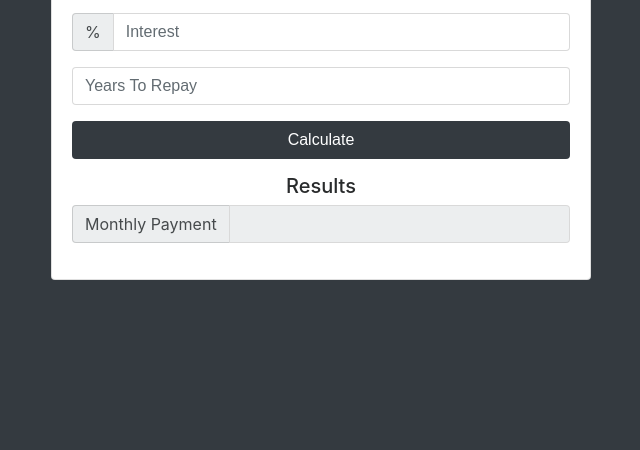
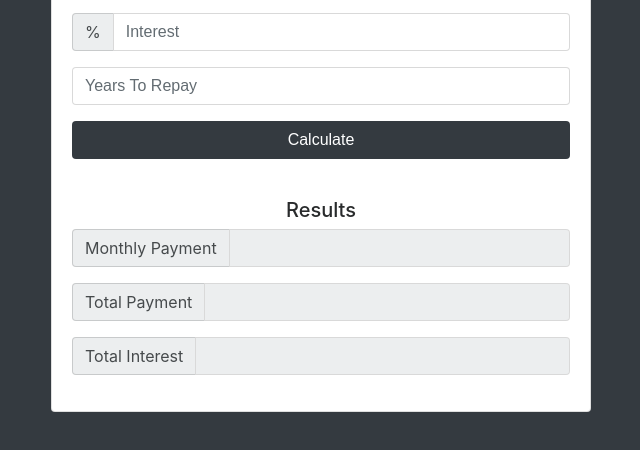
Before and after one commit to Carlito1113/LoanCalculator, a plain HTML site: page index.html in a window 1280 px wide. Shown: the part 178-628 px from the top of the page, without its empty margins (319-959 px from the left). Drawn offline with nearby package versions, Linux system fonts and the light colour scheme.

Commit message:
completed the UI setup

```diff
--- a/index.html
+++ b/index.html
@@ -38,14 +38,31 @@
                 </div>
               </form>
               <!-- LOADER HERE -->
+              <!-- <div id="loading">
+                <img src="img/loading.gif" alt="loading wheel">
+              </div> -->
               <!-- RESULTS -->
-              <div id="results">
-                <h5>Results</h5>
+              <div id="results" class="pt-4">
+              <h5>Results</h5>
               </div>
               <div class="form-group">
                 <div class="input-group">
                   <span class="input-group-addon">Monthly Payment</span>
                   <input type="number" class="form-control" id="monthly-payment" disabled>
+                </div>
+              </div>
+
+              <div class="form-group">
+                <div class="input-group">
+                  <span class="input-group-addon">Total Payment</span>
+                  <input type="number" class="form-control" id="total-payment" disabled>
+                </div>
+              </div>
+
+              <div class="form-group">
+                <div class="input-group">
+                  <span class="input-group-addon">Total Interest</span>
+                  <input type="number" class="form-control" id="total-interest" disabled>
                 </div>
               </div>
             </div>
@@ -57,6 +74,6 @@
 
     <link rel="stylesheet" href="https://maxcdn.bootstrapcdn.com/bootstrap/4.0.0-alpha.6/css/bootstrap.min.css" integrity="sha384-rwoIResjU2yc3z8GV/NPeZWAv56rSmLldC3R/AZzGRnGxQQKnKkoFVhFQhNUwEyJ" crossorigin="anonymous">
 <script src="https://maxcdn.bootstrapcdn.com/bootstrap/4.0.0-alpha.6/js/bootstrap.min.js" integrity="sha384-vBWWzlZJ8ea9aCX4pEW3rVHjgjt7zpkNpZk+02D9phzyeVkE+jo0ieGizqPLForn" crossorigin="anonymous"></script>
-
+<script src="app.js"></script>
   </body>
 </html>
```
